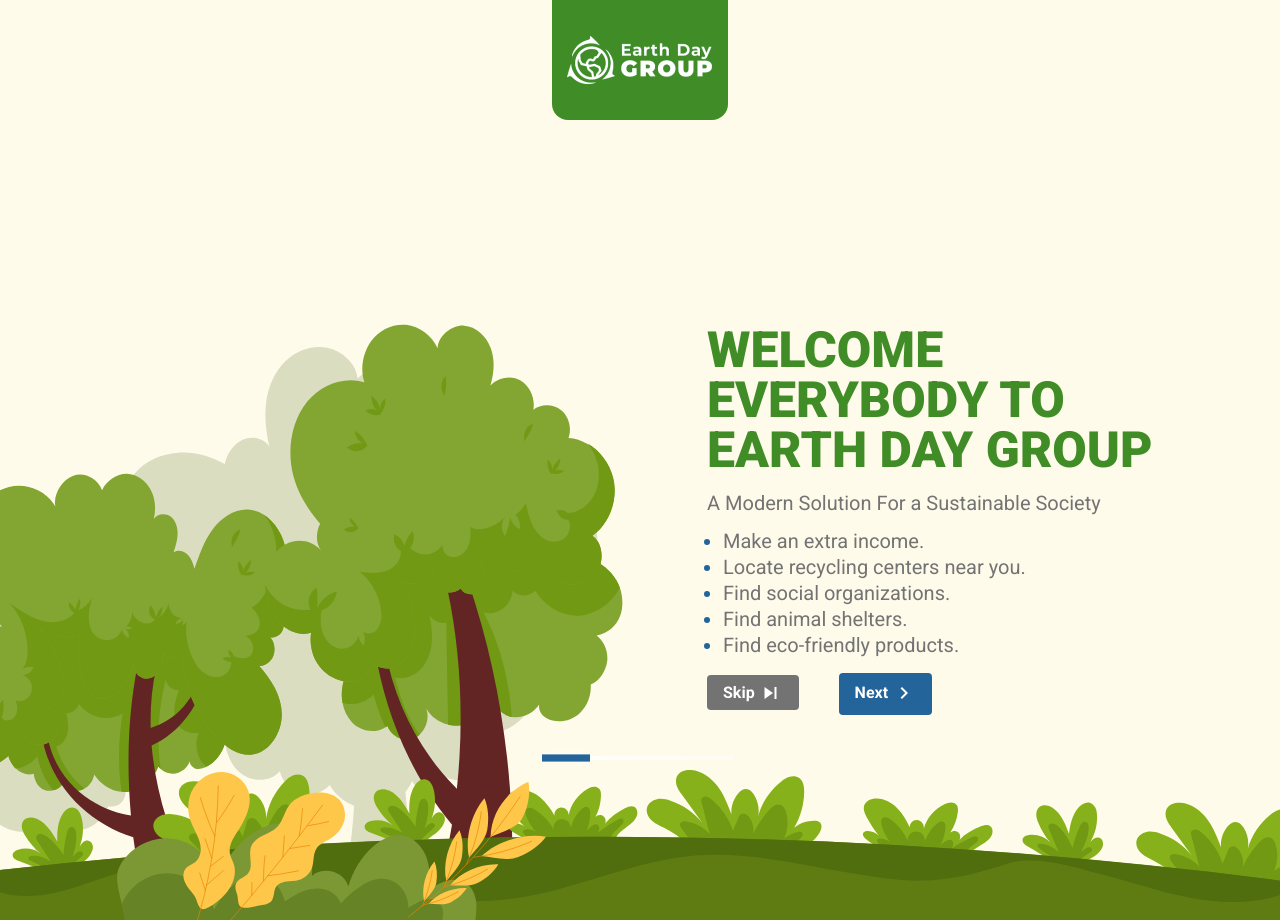
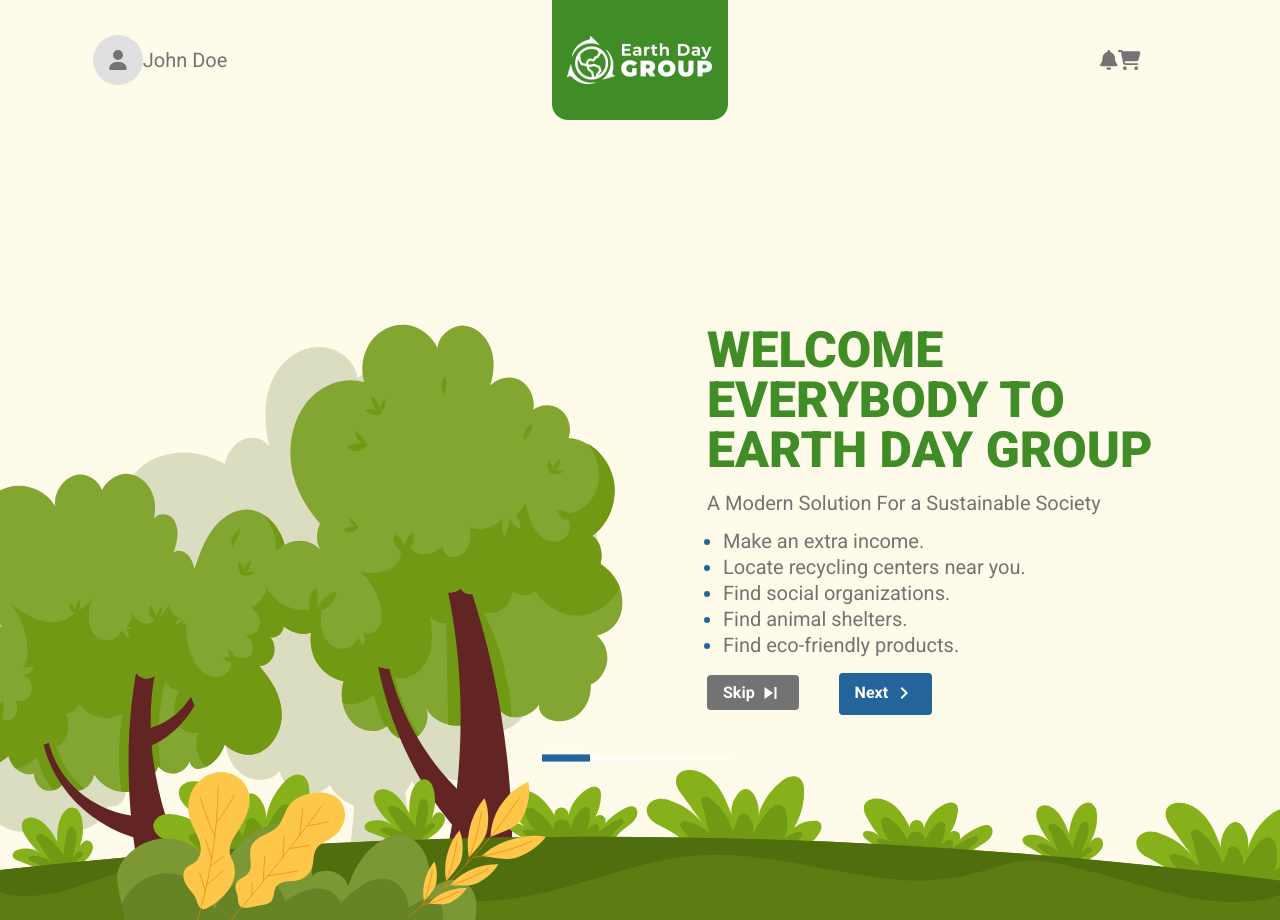
Before and after one commit to Boldsample/earth-day-group, a React (Vite) app: page / in a window 1280 px wide. Built offline with nearby package versions, Linux system fonts and the light colour scheme.

Commit message:
add navbar items to header

```diff
--- a/src/components/layout/Header.jsx
+++ b/src/components/layout/Header.jsx
@@ -1,11 +1,31 @@
-import logo from '../../assets/earth-day-group.png'
+import logo from "../../assets/earth-day-group.png";
+import { getUserData } from "@store/slices/usersSlice";
+import { useDispatch, useSelector } from "react-redux";
+import ProfilePhoto from "@ui/profilePhoto/ProfilePhoto";
+import { FontAwesomeIcon } from "@fortawesome/react-fontawesome";
+import { faBell, faShoppingCart } from "@fortawesome/free-solid-svg-icons";
 
 const Header = () => {
-	// noNav
-	// LoginNav
-	// Nav
-	return <header>
-		<div className="logo"><img src={logo} alt="Earth Day Group" /></div>
-	</header>
-}
-export default Header
+  const user = useSelector((state) => state.users.userData);
+  console.log(user, "in header");
+  // noNav
+  // LoginNav
+  // Nav
+  return (
+    <header>
+      <div class="navbar-item user-info">
+        <ProfilePhoto />
+        <span class="user-name">John Doe</span>
+      </div>
+      <div className="navbar-item logo">
+        <img src={logo} alt="Earth Day Group" />
+        {/* <button>login</button> */}
+      </div>
+      <div class="navbar-item icons">
+        <FontAwesomeIcon icon={faBell} />
+        <FontAwesomeIcon icon={faShoppingCart} />
+      </div>
+    </header>
+  );
+};
+export default Header;
--- a/src/styles/main.sass
+++ b/src/styles/main.sass
@@ -69,10 +69,19 @@
 		background-color: var(--secondary)
 
 header
-	display: flex
-	justify-content: center
-	position: relative
+	display: grid
+	grid-template-columns: 1fr 2fr 1fr
+	align-items: center
+	justify-items: center
+	// display: flex
+	// justify-content: center
+	// position: relative
 	width: 100%
+
+	.navbar-item
+		display: flex
+		align-items: center
+
 	.logo
 		background: var(--primary)
 		border-radius: 0 0 16px 16px
@@ -124,28 +133,28 @@
 	line-height: 16px
 
 .layout
-		height: 100vh
-		position: relative
+	height: 100vh
+	position: relative
+	width: 100%
+	.layout__background
+		bottom: 0
+		height: 85vw
+		left: 0
+		object-fit: cover
+		pointer-events: none
+		position: absolute
 		width: 100%
-		.layout__background
-			bottom: 0
-			height: 85vw
-			left: 0
-			object-fit: cover
-			pointer-events: none
-			position: absolute
-			width: 100%
-		.main__content
-			align-content: center
-			display: flex
-			height: 660px
-			flex-wrap: wrap
-			margin-top: calc((100vh - 660px) / 2)
-			margin-left: calc(50% + ((50% - 506px) / 2))
-			position: absolute
-			width: 480px
-			h1, ul
-				margin-bottom: 15px
+	.main__content
+		align-content: center
+		display: flex
+		height: 660px
+		flex-wrap: wrap
+		margin-top: calc((100vh - 660px) / 2)
+		margin-left: calc(50% + ((50% - 506px) / 2))
+		position: absolute
+		width: 480px
+		h1, ul
+			margin-bottom: 15px
 
 @media (min-width: 120vh)
 	#layout .layout .layout__background
```
Also changed, not shown: src/components/modules/register/registerUser/RegisterUser.jsx (+4 -4 lines).
